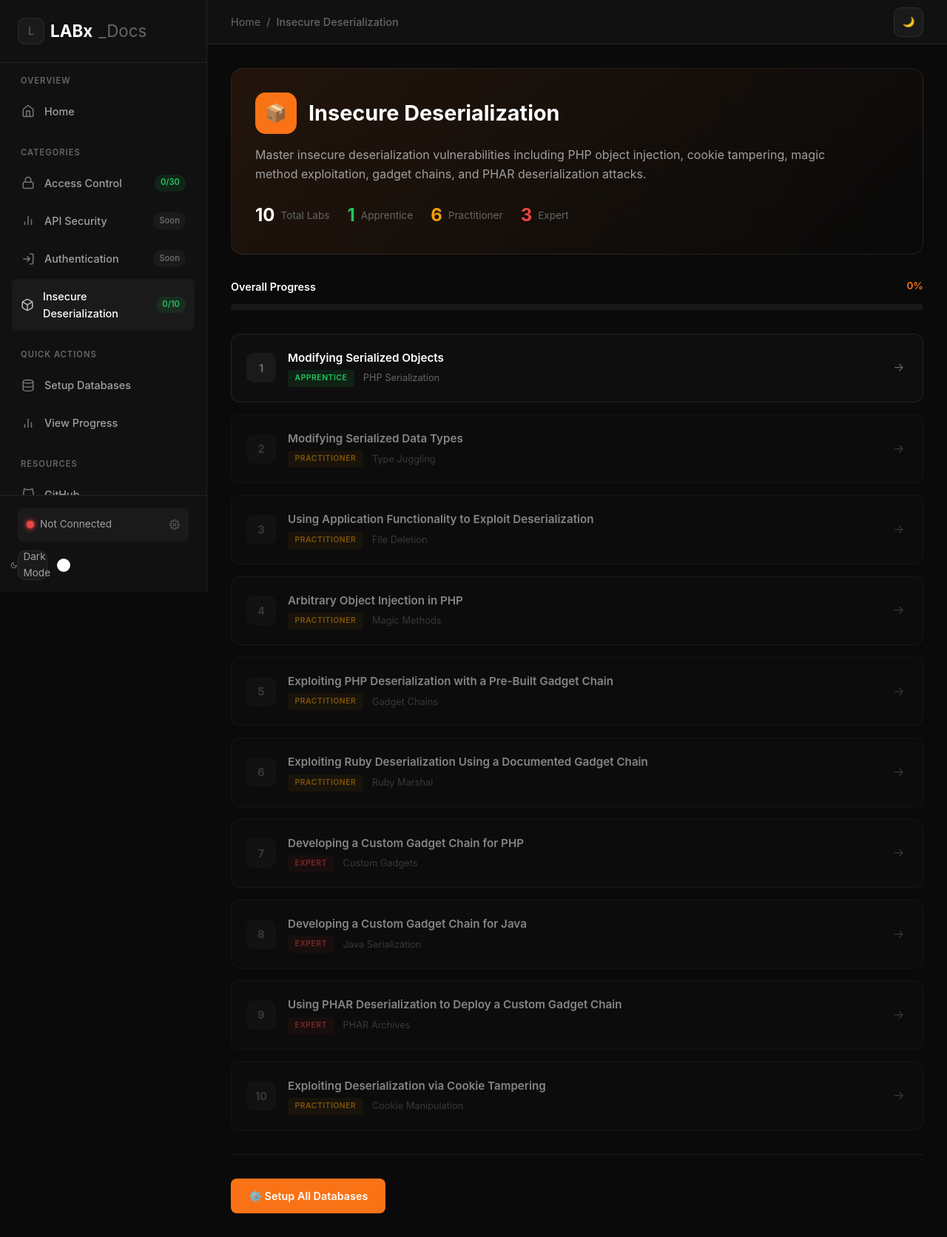
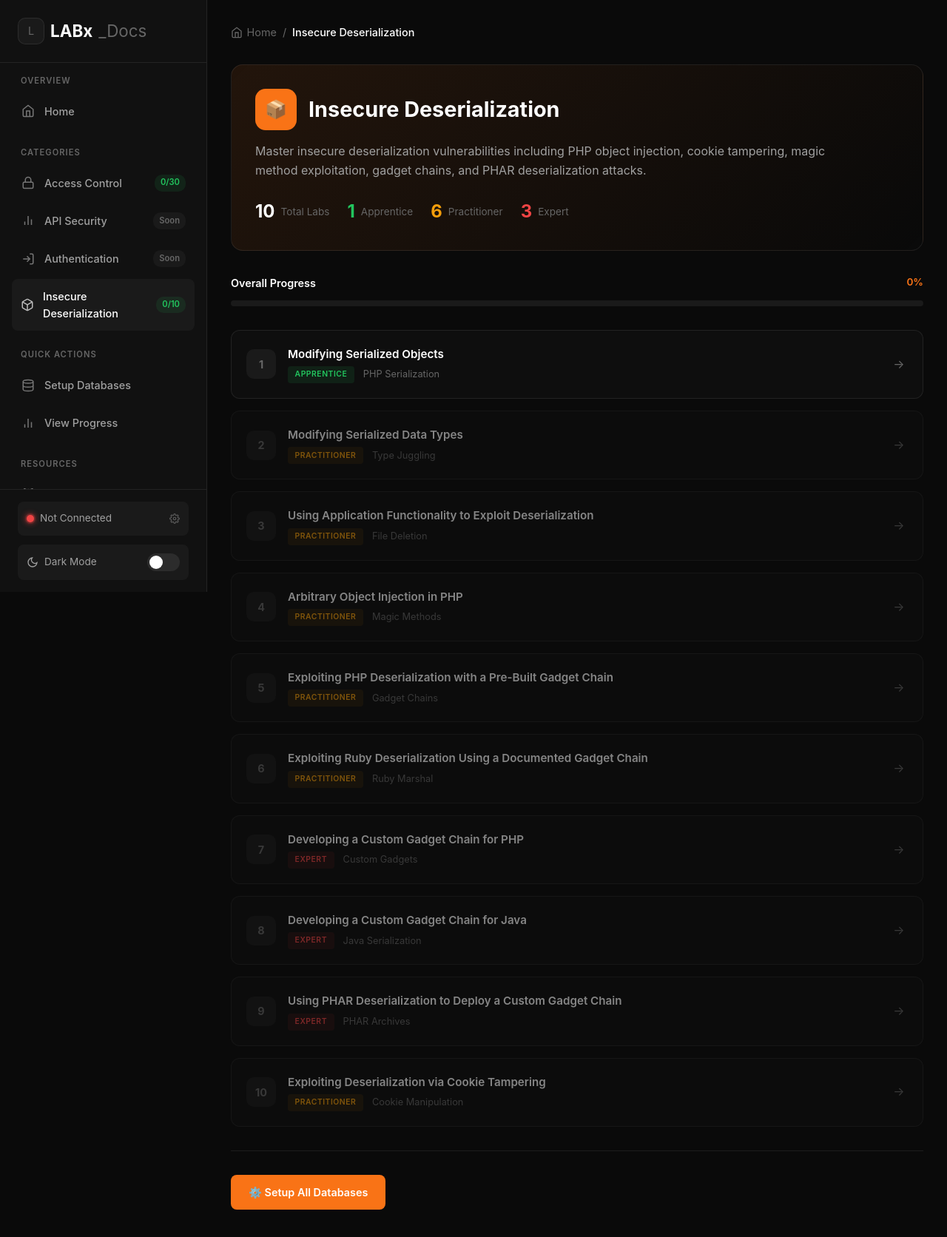
Before and after one commit to M9nx/LABx_Docs, a PHP site: page /admin/Insecure-Deserialization/index.php in a window 1280 px wide. Shown: the whole page at 74% size. After the commit the page ends 1635 px from the top, so only its background shows below. Run offline with PHP 8.4, Linux system fonts and the light colour scheme; data that the repository does not hold is empty.

Commit message:
Restructure Main root Dir Phase 3

```diff
--- a/Insecure-Deserialization/index.php
+++ b/Insecure-Deserialization/index.php
@@ -134,59 +134,29 @@ $completionPercentage = round(($solvedCount / $totalLabs) * 100);
             min-height: 100vh;
         }
 
-        .top-bar {
-            height: 60px;
-            background: var(--bg-secondary);
-            border-bottom: 1px solid var(--border-color);
-            display: flex;
-            align-items: center;
-            justify-content: space-between;
-            padding: 0 2rem;
-            position: sticky;
-            top: 0;
-            z-index: 100;
-        }
+        .container { max-width: 1100px; margin: 0 auto; padding: 2rem; }
 
+        /* Breadcrumb */
         .breadcrumb {
             display: flex;
             align-items: center;
             gap: 0.5rem;
+            margin-bottom: 2rem;
             font-size: 0.9rem;
         }
 
         .breadcrumb a {
             color: var(--text-muted);
             text-decoration: none;
-            transition: color 0.2s;
+            display: flex;
+            align-items: center;
+            gap: 0.35rem;
+            transition: color 0.2s ease;
         }
 
         .breadcrumb a:hover { color: var(--accent); }
         .breadcrumb span { color: var(--text-muted); }
-        .breadcrumb-current { color: var(--text-primary); font-weight: 500; }
-
-        .top-bar-actions { display: flex; align-items: center; gap: 1rem; }
-
-        .theme-toggle {
-            width: 40px;
-            height: 40px;
-            border-radius: 10px;
-            background: var(--bg-tertiary);
-            border: 1px solid var(--border-color);
-            color: var(--text-secondary);
-            cursor: pointer;
-            display: flex;
-            align-items: center;
-            justify-content: center;
-            transition: all 0.2s ease;
-        }
-
-        .theme-toggle:hover {
-            background: var(--bg-card-hover);
-            border-color: var(--border-hover);
-            color: var(--text-primary);
-        }
-
-        .content-area { padding: 2rem; }
+        .breadcrumb .current { color: var(--text-primary); font-weight: 500; }
 
         /* Category Header */
         .category-header {
@@ -438,20 +408,16 @@ $completionPercentage = round(($solvedCount / $totalLabs) * 100);
     <?php include __DIR__ . '/../src/sidebar.php'; ?>
 
     <main class="main-content">
-        <div class="top-bar">
-            <div class="breadcrumb">
-                <a href="../index.php">Home</a>
+        <div class="container">
+            <nav class="breadcrumb">
+                <a href="../index.php">
+                    <svg width="16" height="16" viewBox="0 0 24 24" fill="none" stroke="currentColor" stroke-width="2"><path d="M3 9l9-7 9 7v11a2 2 0 0 1-2 2H5a2 2 0 0 1-2-2z"/><polyline points="9 22 9 12 15 12 15 22"/></svg>
+                    Home
+                </a>
                 <span>/</span>
-                <span class="breadcrumb-current">Insecure Deserialization</span>
-            </div>
-            <div class="top-bar-actions">
-                <button class="theme-toggle" onclick="toggleTheme()" title="Toggle theme">
-                    🌙
-                </button>
-            </div>
-        </div>
+                <span class="current">Insecure Deserialization</span>
+            </nav>
 
-        <div class="content-area">
             <div class="category-header">
                 <div class="category-title">
                     <div class="category-icon">📦</div>
```
